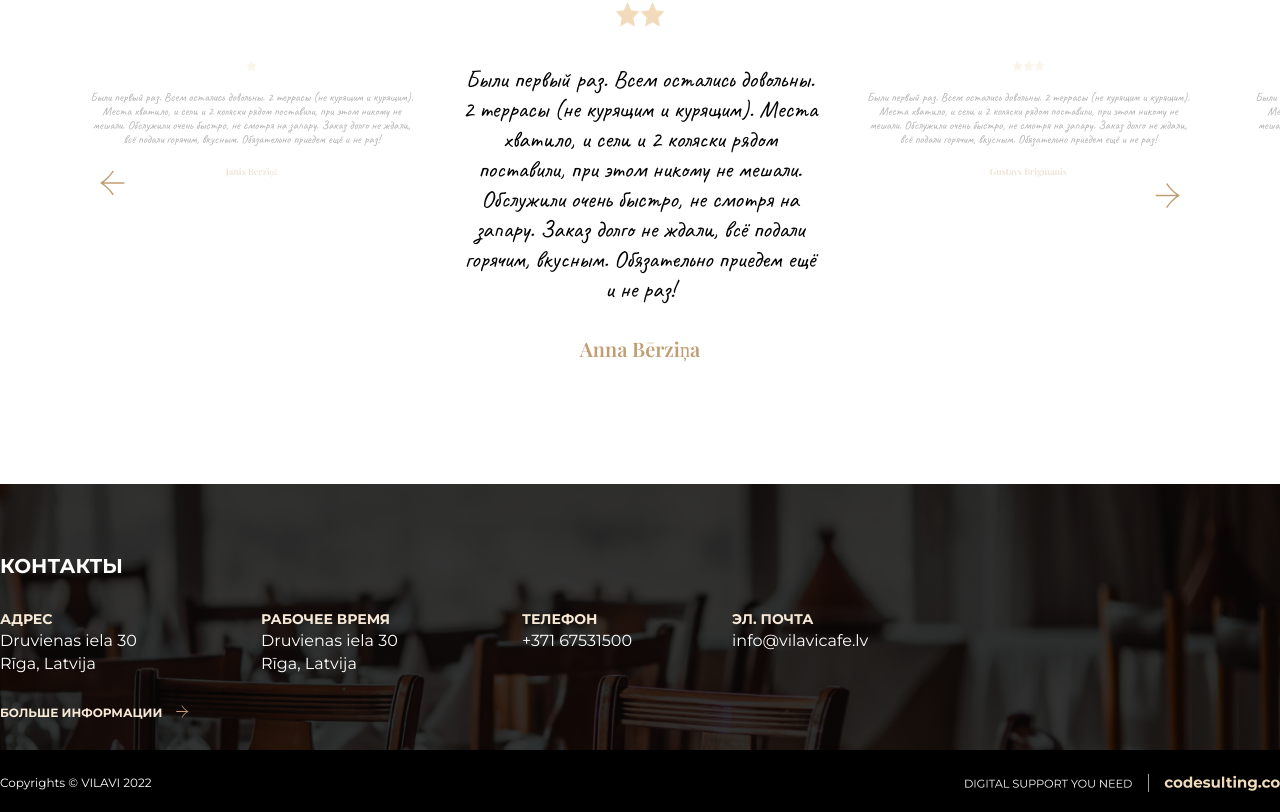
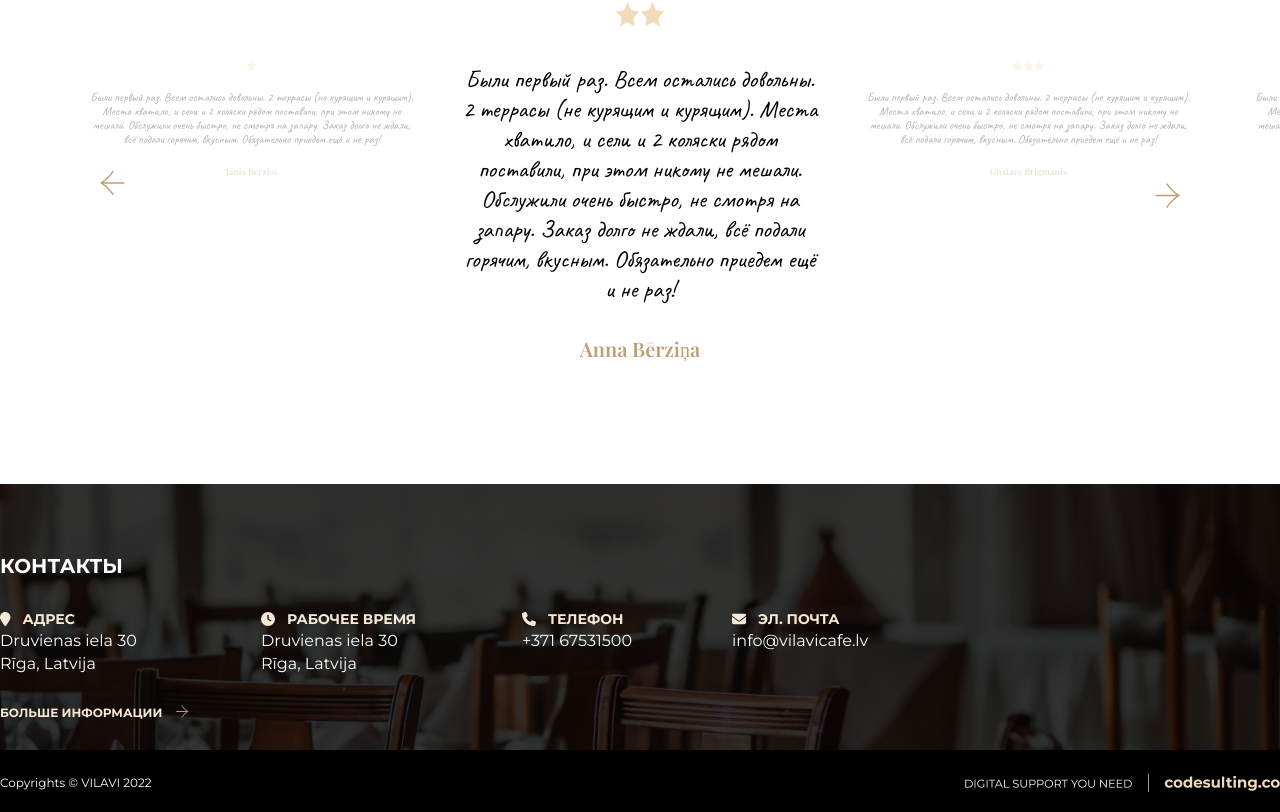
Before and after one commit to poetryspreader/poetryspreader.github.io, a Vue app: page / in a window 1280 px wide. Shown: the part 4179-4991 px from the top of the page. Built offline with nearby package versions, Linux system fonts and the light colour scheme.

Commit message:
font lib upd

```diff
--- a/src/components/ContactListItem.vue
+++ b/src/components/ContactListItem.vue
@@ -1,11 +1,11 @@
 <template>
   <div class="contact-list-item">
     <div class="contact-list-item__label">
-<!--      <font-awesome-icon-->
-<!--          class="contact-list-item__icon"-->
-<!--          aria-hidden="true"-->
-<!--          :icon="contact.icon"-->
-<!--      />-->
+      <font-awesome-icon
+          class="contact-list-item__icon"
+          aria-hidden="true"
+          :icon="contact.icon"
+      />
       {{ contact.label }}
     </div>
     <div class="contact-list-item__description">
--- a/src/main.js
+++ b/src/main.js
@@ -1,10 +1,10 @@
 import './assets/main.scss'
 
 /* import the fontawesome core */
-// import { library } from '@fortawesome/fontawesome-svg-core'
+import { library } from '@fortawesome/fontawesome-svg-core'
 
 /* import font awesome icon component */
-// import { FontAwesomeIcon } from '@fortawesome/vue-fontawesome'
+import { FontAwesomeIcon } from '@fortawesome/vue-fontawesome'
 
 /* import specific icons */
 import {
@@ -15,12 +15,12 @@ import {
 } from '@fortawesome/free-solid-svg-icons'
 
 /* add icons to the library */
-// library.add(
-//     faMapMarker,
-//     faClock,
-//     faPhone,
-//     faEnvelope
-// )
+library.add(
+    faMapMarker,
+    faClock,
+    faPhone,
+    faEnvelope
+)
 
 
 import { createApp } from 'vue'
@@ -29,5 +29,5 @@ import router from './router'
 
 createApp(App)
     .use(router)
-    // .component('font-awesome-icon', FontAwesomeIcon)
+    .component('font-awesome-icon', FontAwesomeIcon)
     .mount('#app')
```
Also changed, not shown: 3 other files (tests, documents, lock files or other folders).
